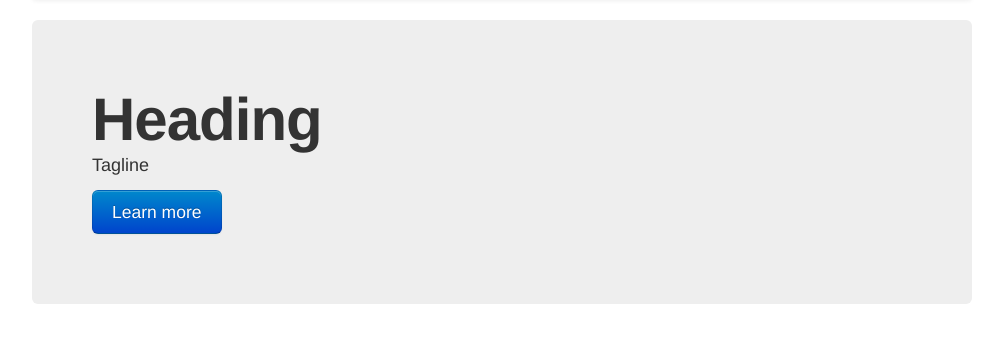
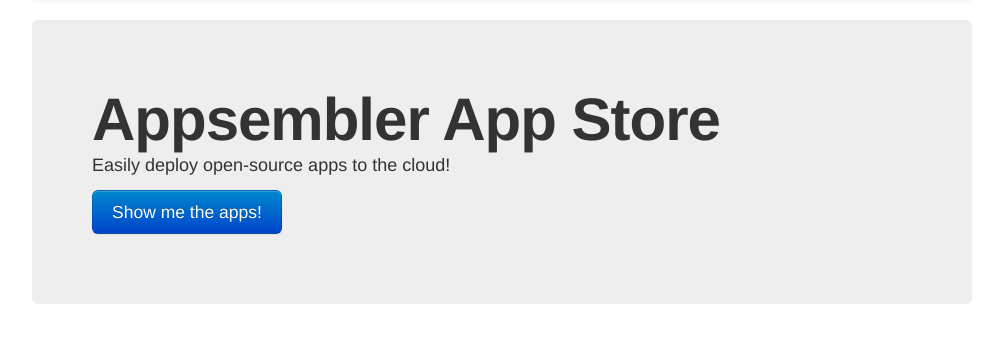
Before and after one commit to appsembler/appsembler-appstore, a Django app: page / in a window 1280 px wide. Shown: the part 42-385 px from the top of the page, without its empty margins (138-1141 px from the left). Run offline with Django 3.2, Linux system fonts and the light colour scheme; parts of the project's set-up code (start-up, migrations or seed data) failed here and were passed over; some libraries are stand-ins or nearby versions.

Commit message:
added some data on the index page

```diff
--- a/appsembler_appstore/templates/home.html
+++ b/appsembler_appstore/templates/home.html
@@ -2,11 +2,11 @@
 
 {% block content %}
     <div class="hero-unit">
-        <h1>Heading</h1>
-        <p>Tagline</p>
+        <h1>Appsembler App Store</h1>
+        <p>Easily deploy open-source apps to the cloud!</p>
         <p>
-            <a class="btn btn-primary btn-large">
-                Learn more
+            <a class="btn btn-primary btn-large" href="{% url "appstore_index" %}">
+                Show me the apps!
             </a>
         </p>
     </div>
```
